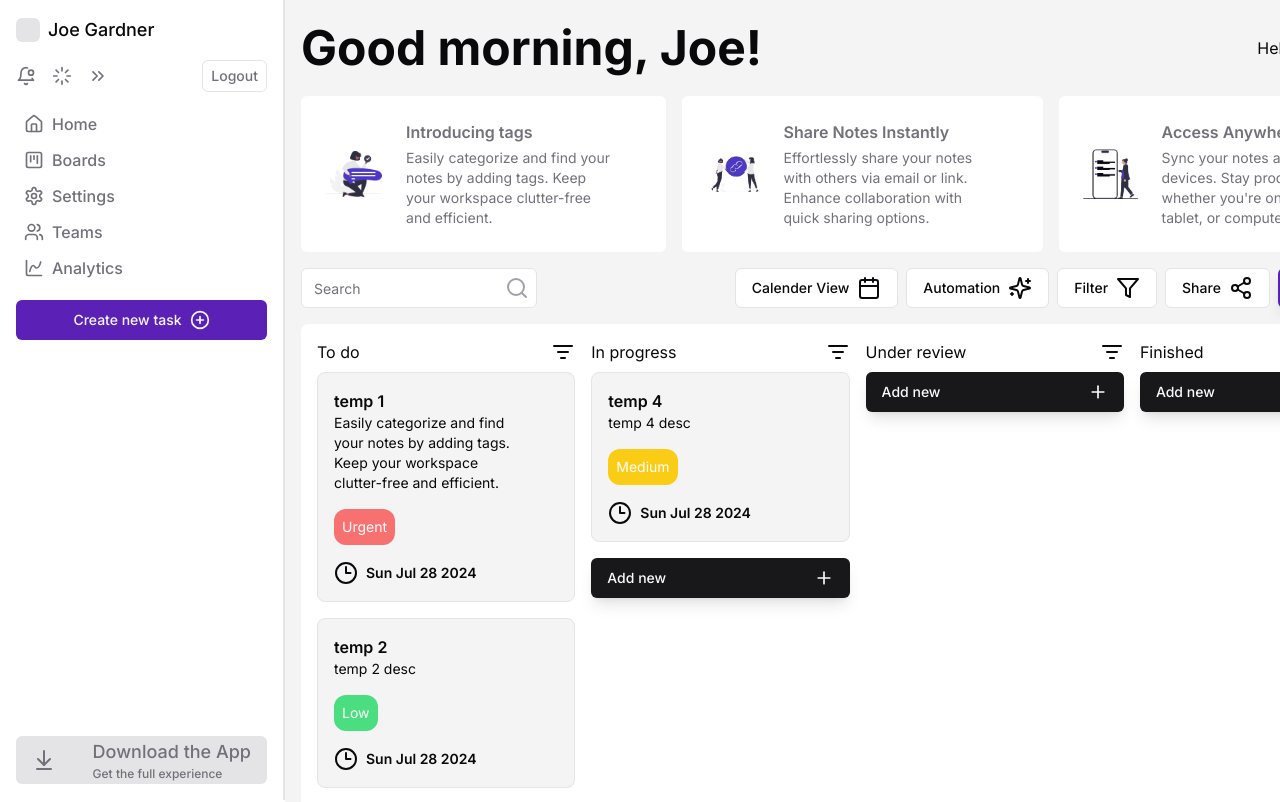
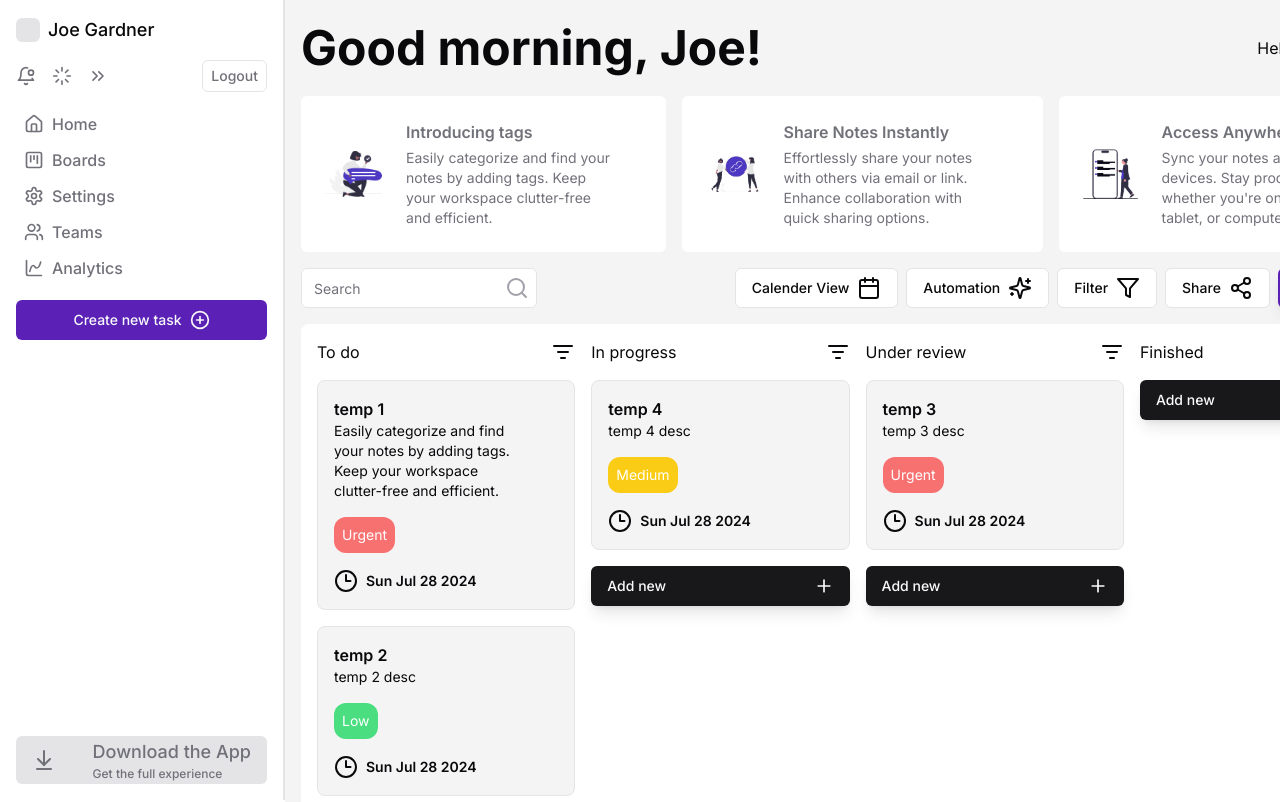
Before and after one commit to SattuSupari21/workflo, a Next.js app in the folder frontend/: page /dashboard in a window 1280 px wide. Shown: the top 802 px of the page. Built offline with nearby package versions, Linux system fonts and the light colour scheme.

Commit message:
fix: content overfow in MainBody

```diff
--- a/frontend/components/MainBody.tsx
+++ b/frontend/components/MainBody.tsx
@@ -35,7 +35,7 @@ export default function MainBody() {
       id: 3,
       title: "temp 3",
       desc: "temp 3 desc",
-      status: "To do",
+      status: "Under review",
       priority: "Urgent",
       deadline: "2024-07-28T09:09:30.904+00:00",
     },
@@ -56,6 +56,8 @@ export default function MainBody() {
   const dragItem = useRef<number>();
   const dragOverItem = useRef<number>();
 
+  const [active, setActive] = useState(false);
+
   function handleOnDrag(e: React.DragEvent, item: TaskType) {
     e.dataTransfer.setData("item", JSON.stringify(item));
   }
@@ -74,6 +76,7 @@ export default function MainBody() {
   }
 
   function handleDragOver(e: React.DragEvent) {
+    setActive(true);
     e.preventDefault();
   }
 
@@ -87,7 +90,7 @@ export default function MainBody() {
     return (
       <div
         id={status}
-        className="min-h-full pb-4 flex flex-col gap-4"
+        className={`h-full pb-4 flex flex-col gap-4 rounded-lg`}
         onDrop={handleOnDrop}
         onDragOver={handleDragOver}
       >
@@ -128,13 +131,14 @@ export default function MainBody() {
   return (
     <div className="flex justify-between bg-white p-4 rounded-lg gap-4">
       {TaskStatus.map((status, index) => (
-        <div className="w-full space-y-2" key={index}>
+        <div className="w-full flex flex-col gap-4" key={index}>
           <div className="flex justify-between">
             <span>{status}</span>
             <ListFilter />
           </div>
-          {/* <div className="flex h-full bg-yellow-400"></div> */}
-          <RenderTasks status={status} />
+          <div className="h-full">
+            <RenderTasks status={status} />
+          </div>
         </div>
       ))}
     </div>
```
